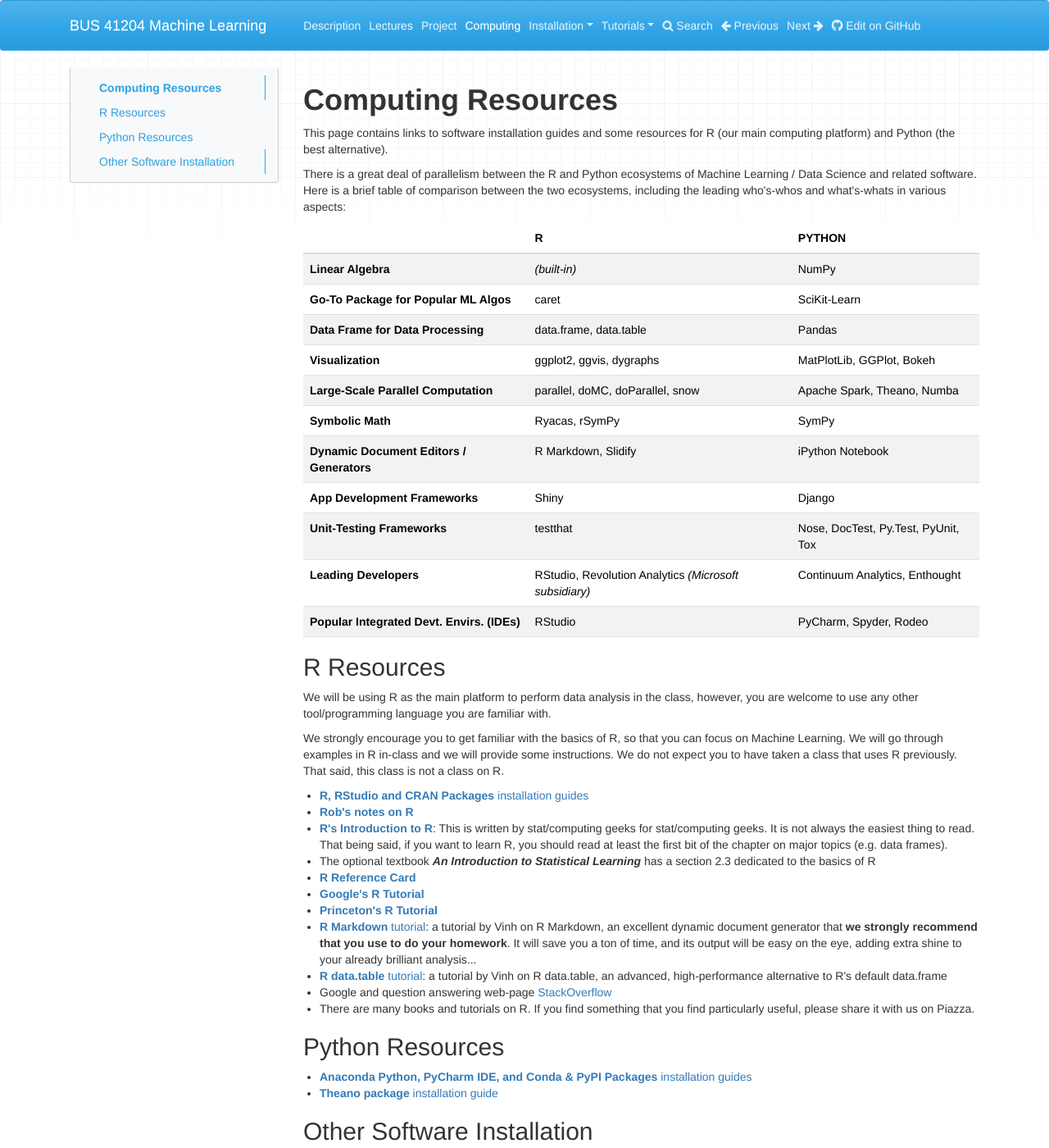
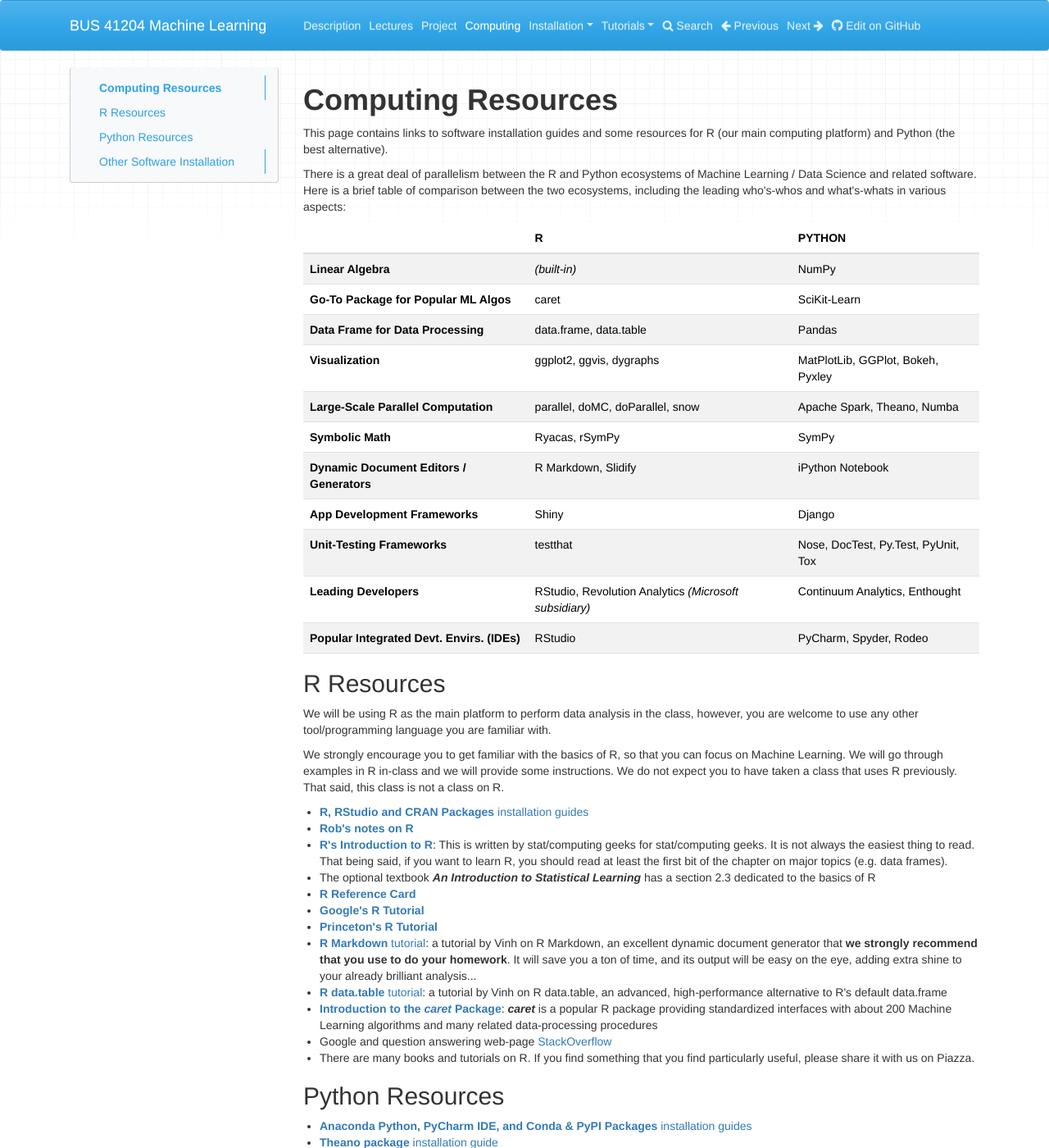
Before and after one commit to ChicagoBoothML/MachineLearning_Fall2015, an MkDocs documentation site: the page built from docs/Computing.md, in a window 1280 px wide and 1400 px high. Shown: the whole window at 82% size. Built offline with MkDocs 1.6.1, drawn with Linux system fonts in a browser that asks for light colours; nearby versions of some CDN libraries; old or Windows-style settings are respelled for this version of MkDocs; some of the changed text lies outside the part shown.

Commit message:
update website

```diff
--- a/docs/Computing.md
+++ b/docs/Computing.md
@@ -13,7 +13,7 @@
 | **Linear Algebra**                          | *(built-in)*                                           | NumPy                               |
 | **Go-To Package for Popular ML Algos**      | caret                                                  | SciKit-Learn                        |
 | **Data Frame for Data Processing**          | data.frame, data.table                                 | Pandas                              |
-| **Visualization**                           | ggplot2, ggvis, dygraphs                               | MatPlotLib, GGPlot, Bokeh           |
+| **Visualization**                           | ggplot2, ggvis, dygraphs                               | MatPlotLib, GGPlot, Bokeh, Pyxley   |
 | **Large-Scale Parallel Computation**        | parallel, doMC, doParallel, snow                       | Apache Spark, Theano, Numba         |
 | **Symbolic Math**                           | Ryacas, rSymPy                                         | SymPy                               |
 | **Dynamic Document Editors / Generators**   | R Markdown, Slidify                                    | iPython Notebook                    |
@@ -47,6 +47,9 @@
 adding extra shine to your already brilliant analysis...
 - [**R data.table** tutorial](Tutorials/R data.table Tutorial.md): a tutorial by Vinh on R data.table,
 an advanced, high-performance alternative to R's default data.frame
+- [**Introduction to the *caret* Package**](http://cran.r-project.org/web/packages/caret/vignettes/caret.pdf):
+***caret*** is a popular R package providing standardized interfaces with about 200 Machine Learning algorithms
+and many related data-processing procedures
 - Google and question answering web-page [StackOverflow](http://stackoverflow.com)
 - There are many books and tutorials on R.
 If you find something that you find particularly useful, please share it with us on Piazza.
@@ -56,6 +59,9 @@
 
 - [**Anaconda Python, PyCharm IDE, and Conda & PyPI Packages** installation guides](Installation/Python Anaconda, PyCharm IDE, and Conda & PyPI Packages.md)
 - [**Theano package** installation guide](Installation/Python Theano.md)
+- [**A Basic Tutorial on SciKit-Learn**](http://scikit-learn.org/stable/tutorial/basic/tutorial.html):
+***SciKit-Learn*** is the most popular Python package providing
+standardized interfaces with over 100 Machine Learning algorithms and many related data-processing procedures
 
 ## Other Software Installation
 
```
Also changed, not shown: docs/Installation/Python Anaconda, PyCharm IDE, and Conda & PyPI Packages.md (+1 -1 lines), docs/Installation/Python Theano.md (+4 -4 lines), docs/Installation/R, RStudio & CRAN Packages.md (+1 -1 lines), 14 other files.
